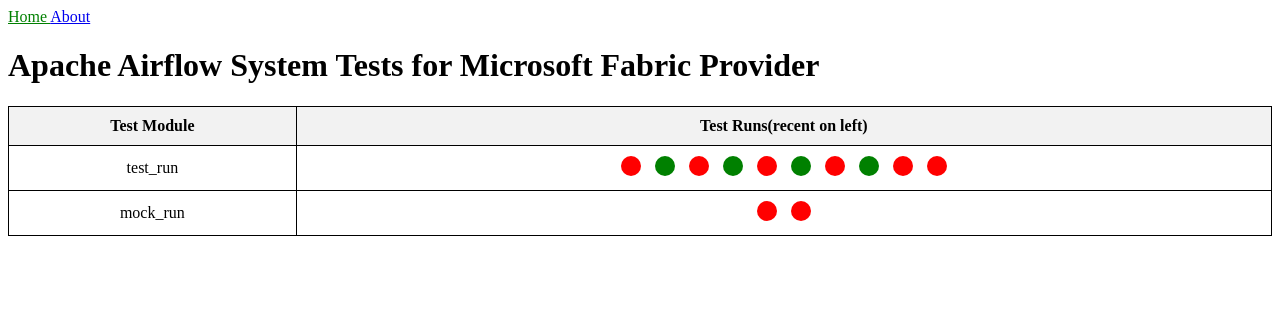
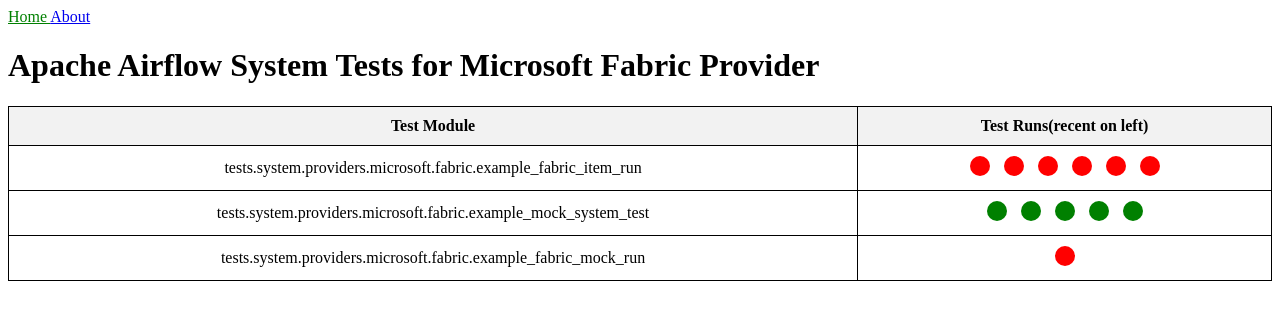
Before and after one commit to arsunda/fabric-airflow-system-dashboard, a Jekyll site: the page built from README.md, in a window 1280 px wide. Shown: the top 320 px of the page. Built offline with Jekyll 4.4.1, drawn with Linux system fonts in a browser that asks for light colours; our own code applies the rules of GitHub Pages for plain Markdown files.

Commit message:
Add test report to dashboard repo

```diff
--- a/_data/report.json
+++ b/_data/report.json
@@ -1,60 +1 @@
-[
-  {
-    "name": "test_run",
-    "last_runs": [
-      {
-        "timestamp": "2024-09-22T10:10:21.059129+00:00",
-        "type": "failure"
-      },
-      {
-        "timestamp": "2024-09-22T10:10:21.059129+00:00",
-        "type": "success"
-      },
-      {
-        "timestamp": "2024-09-22T10:36:57.955044+00:00",
-        "type": "failure"
-      },
-      {
-        "timestamp": "2024-09-22T10:36:57.955044+00:00",
-        "type": "success"
-      },
-      {
-        "timestamp": "2024-09-29T20:35:45.786175+00:00",
-        "type": "failure"
-      },
-      {
-        "timestamp": "2024-09-29T20:35:45.786175+00:00",
-        "type": "success"
-      },
-      {
-        "timestamp": "2024-09-29T21:22:39.604258+00:00",
-        "type": "failure"
-      },
-      {
-        "timestamp": "2024-09-29T21:22:39.604258+00:00",
-        "type": "success"
-      },
-      {
-        "timestamp": "2024-09-12T10:28:22.783393+00:00",
-        "type": "failure"
-      },
-      {
-        "timestamp": "2024-09-13T10:28:22.783393+00:00",
-        "type": "failure"
-      }
-    ]
-  },
-  {
-    "name": "mock_run",
-    "last_runs": [
-      {
-        "timestamp": "2024-09-12T10:28:22.783393+00:00",
-        "type": "failure"
-      },
-      {
-        "timestamp": "2024-09-13T10:28:22.783393+00:00",
-        "type": "failure"
-      }
-    ]
-  }
-]
+[{"name": "tests.system.providers.microsoft.fabric.example_fabric_item_run", "last_runs": [{"timestamp": "2024-09-22T10:10:21.059129+00:00", "type": "failure"}, {"timestamp": "2024-09-22T10:36:57.955044+00:00", "type": "failure"}, {"timestamp": "2024-09-29T20:35:45.786175+00:00", "type": "failure"}, {"timestamp": "2024-09-29T21:22:39.604258+00:00", "type": "failure"}, {"timestamp": "2024-09-29T22:23:37.710105+00:00", "type": "failure"}, {"timestamp": "2024-09-12T10:28:22.783393+00:00", "type": "failure"}]}, {"name": "tests.system.providers.microsoft.fabric.example_mock_system_test", "last_runs": [{"timestamp": "2024-09-22T10:10:21.059129+00:00", "type": "success"}, {"timestamp": "2024-09-22T10:36:57.955044+00:00", "type": "success"}, {"timestamp": "2024-09-29T20:35:45.786175+00:00", "type": "success"}, {"timestamp": "2024-09-29T21:22:39.604258+00:00", "type": "success"}, {"timestamp": "2024-09-29T22:23:37.710105+00:00", "type": "success"}]}, {"name": "tests.system.providers.microsoft.fabric.example_fabric_mock_run", "last_runs": [{"timestamp": "2024-09-12T10:28:22.783393+00:00", "type": "failure"}]}]
```
